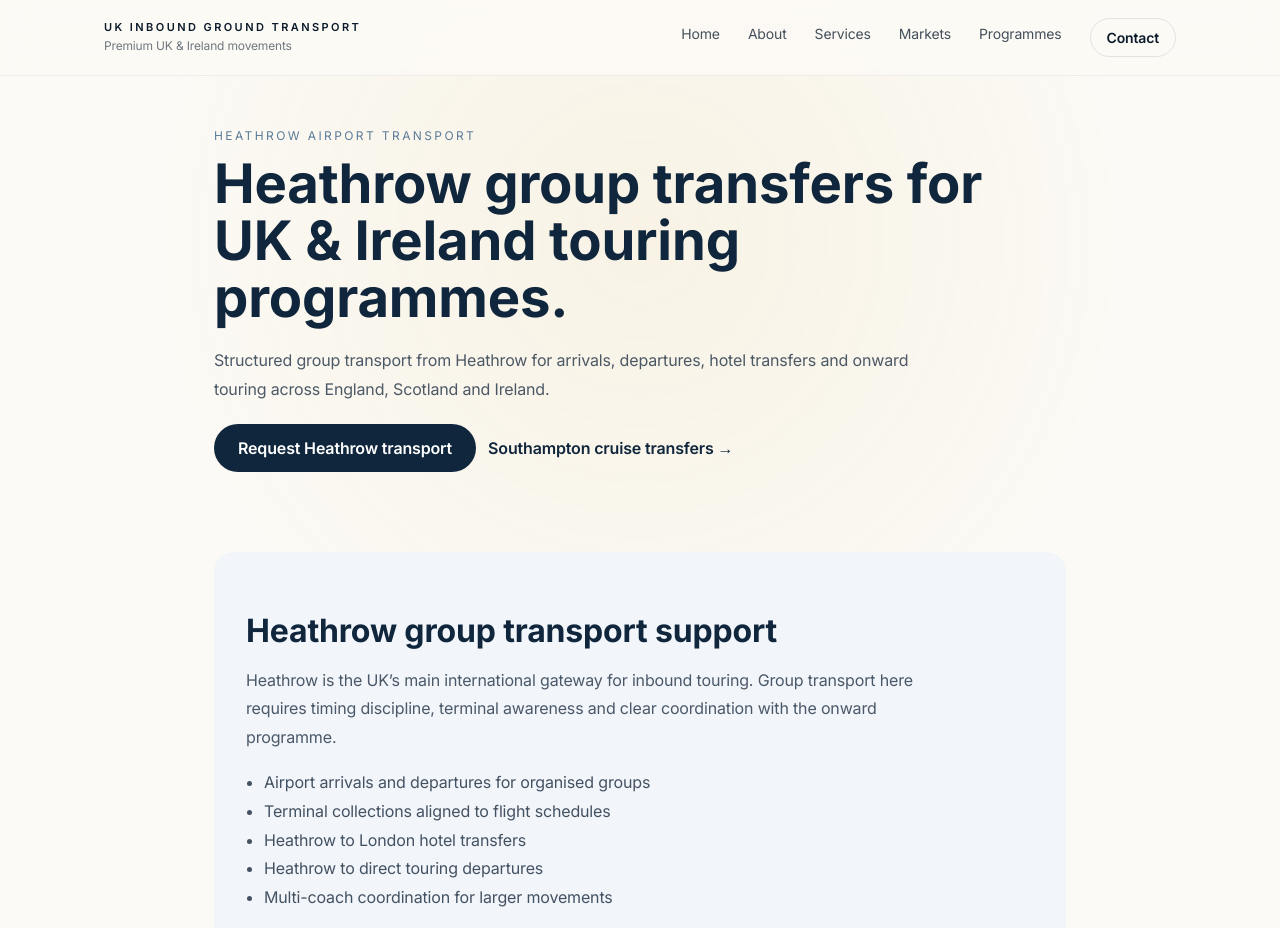
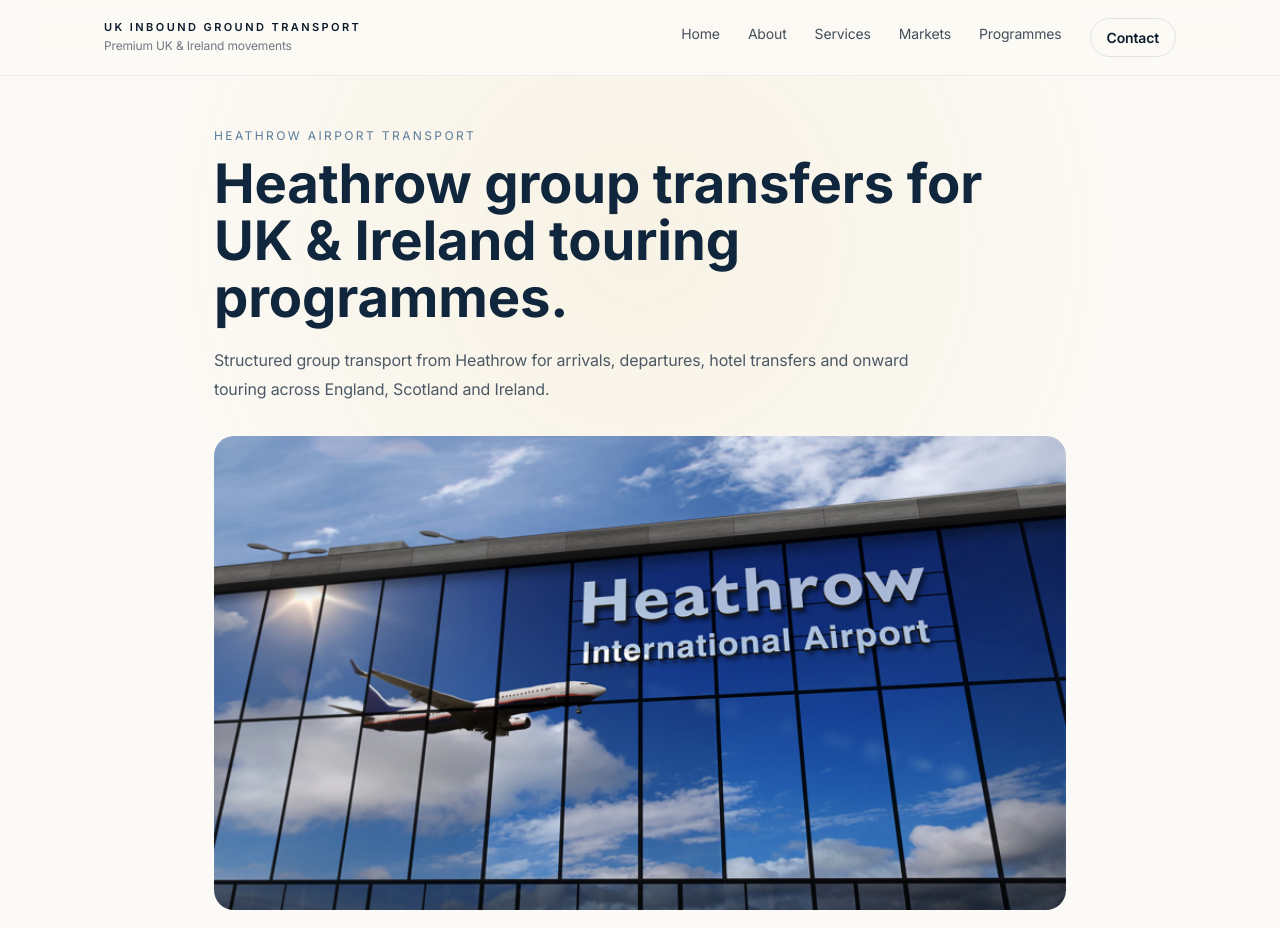
Before and after one commit to kandiahtk-crypto/Project-, a Next.js app: page /heathrow-group-transfers in a window 1280 px wide. Shown: the top 928 px of the page. Built offline with nearby package versions, Linux system fonts and the light colour scheme; a web font is replaced by a local one.

Commit message:
Update page.tsx

```diff
--- a/src/app/heathrow-group-transfers/page.tsx
+++ b/src/app/heathrow-group-transfers/page.tsx
@@ -81,6 +81,14 @@ export default function HeathrowPage() {
           hotel transfers and onward touring across England, Scotland and
           Ireland.
         </p>
+
+        <div style={heroImageWrap}>
+          <img
+            src="/heathrow-terminal.png"
+            alt="Heathrow International Airport terminal exterior"
+            style={heroImage}
+          />
+        </div>
 
         <div style={ctaRow}>
           <a href="/contact" style={primaryButton}>
@@ -300,3 +308,15 @@ const linkCard: CSSProperties = {
   color: "#10263C",
   fontWeight: 600,
 };
+
+const heroImageWrap: CSSProperties = {
+  marginTop: 32,
+  borderRadius: 20,
+  overflow: "hidden",
+};
+
+const heroImage: CSSProperties = {
+  width: "100%",
+  height: "auto",
+  display: "block",
+};
```
